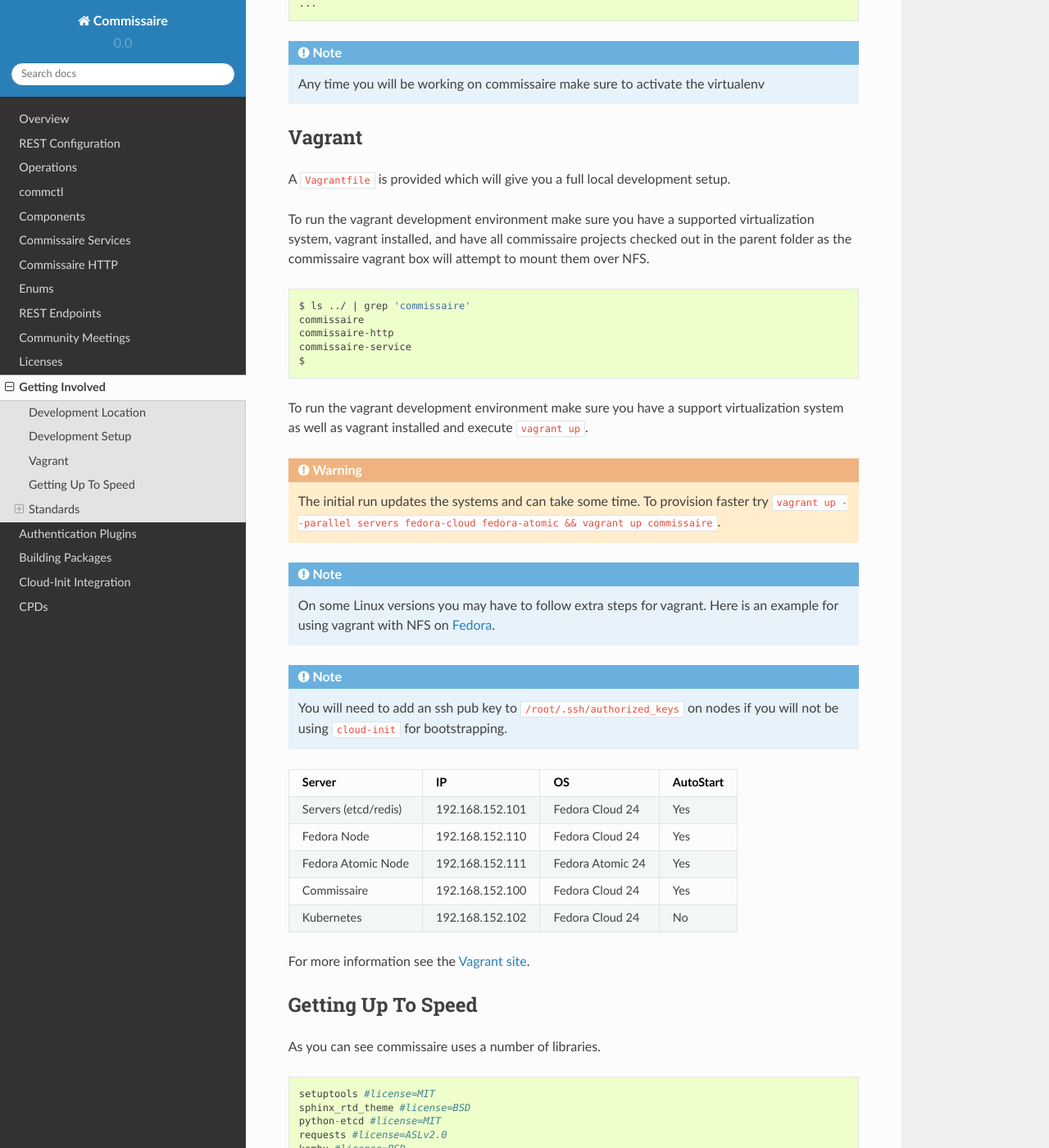
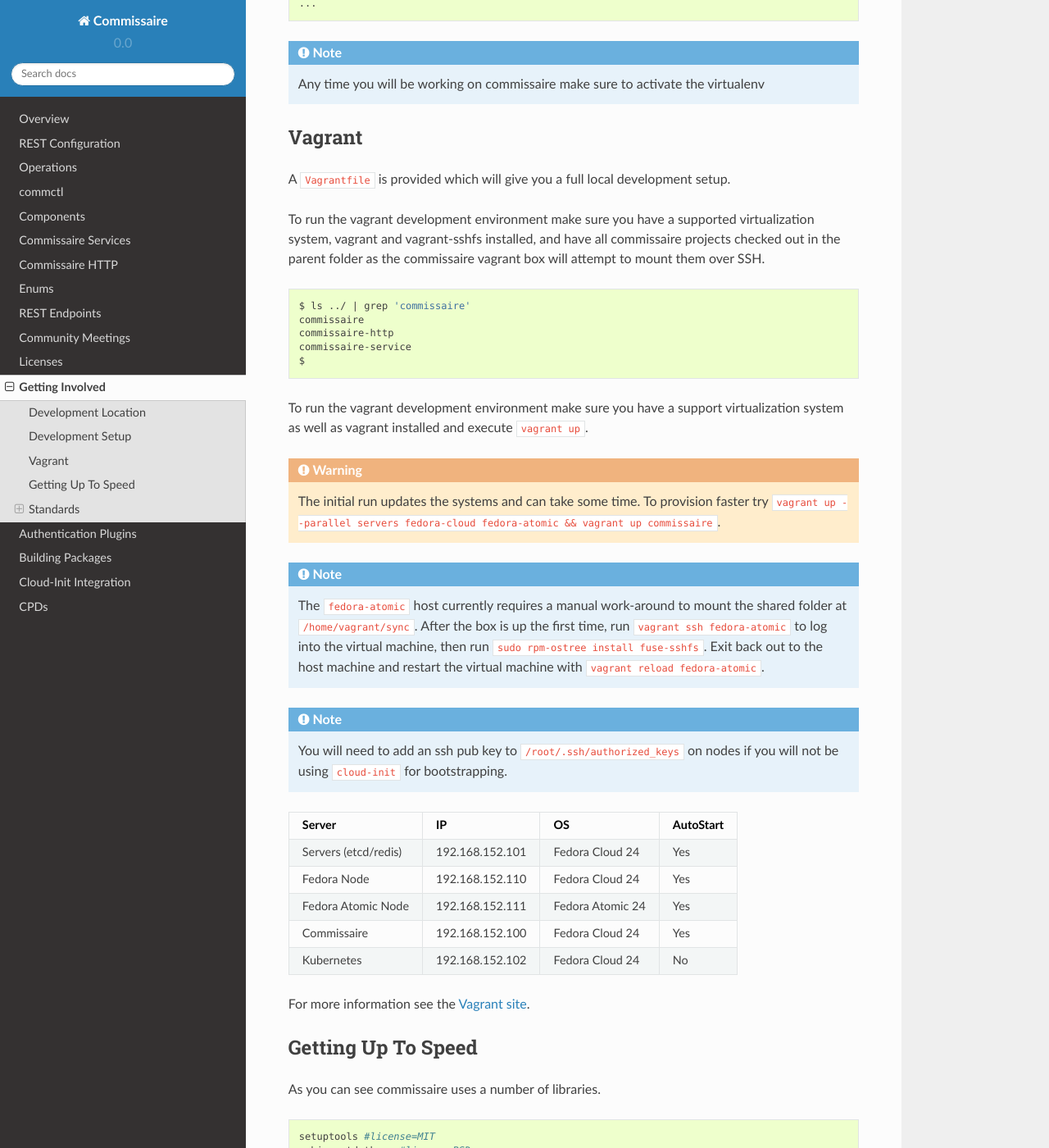
Before and after one commit to projectatomic/commissaire, a Sphinx documentation site: the page built from doc/development.rst, in a window 1280 px wide and 1400 px high, scrolled down 601 px. Shown: the whole window at 82% size. Built offline with Sphinx 7.4.7 and the Read the Docs theme 2.0.0, drawn with Linux system fonts in a browser that asks for light colours; pages that are not in the unit, such as notebooks, are missing from menus.

Commit message:
Vagrantfile updates (#67)
* Add dummy SSH key pair for Vagrant environment.

* Vagrantfile: Rebase to fedora/25 boxen.

* Vagrantfile: Use 'sshfs' instead of 'nfs'.

Purportedly more reliable than NFS with libvirt.

* Vagrantfile: Autostart commissaire-clusterexec service.

* docs: Mention vagrant-sshfs in Vagrant section.

* fixup! Vagrantfile: Use 'sshfs' instead of 'nfs'.

* fixup! docs: Mention vagrant-sshfs in Vagrant section.

```diff
--- a/doc/development.rst
+++ b/doc/development.rst
@@ -30,9 +30,9 @@
 A ``Vagrantfile`` is provided which will give you a full local development setup.
 
 To run the vagrant development environment make sure you have a supported
-virtualization system, vagrant installed, and have all commissaire projects checked
-out in the parent folder as the commissaire vagrant box will attempt to mount them
-over NFS.
+virtualization system, vagrant and vagrant-sshfs installed, and have all
+commissaire projects checked out in the parent folder as the commissaire
+vagrant box will attempt to mount them over SSH.
 
 .. code-block:: shell
 
@@ -52,7 +52,12 @@
 
 .. note::
 
-   On some Linux versions you may have to follow extra steps for vagrant. Here is an example for using vagrant with NFS on `Fedora <https://developer.fedoraproject.org/tools/vagrant/vagrant-nfs.html>`_.
+   The ``fedora-atomic`` host currently requires a manual work-around to
+   mount the shared folder at ``/home/vagrant/sync``.  After the box is up
+   the first time, run ``vagrant ssh fedora-atomic`` to log into the virtual
+   machine, then run ``sudo rpm-ostree install fuse-sshfs``.  Exit back out
+   to the host machine and restart the virtual machine with ``vagrant reload
+   fedora-atomic``.
 
 .. note::
 
```
Also changed, not shown: 3 other files.
